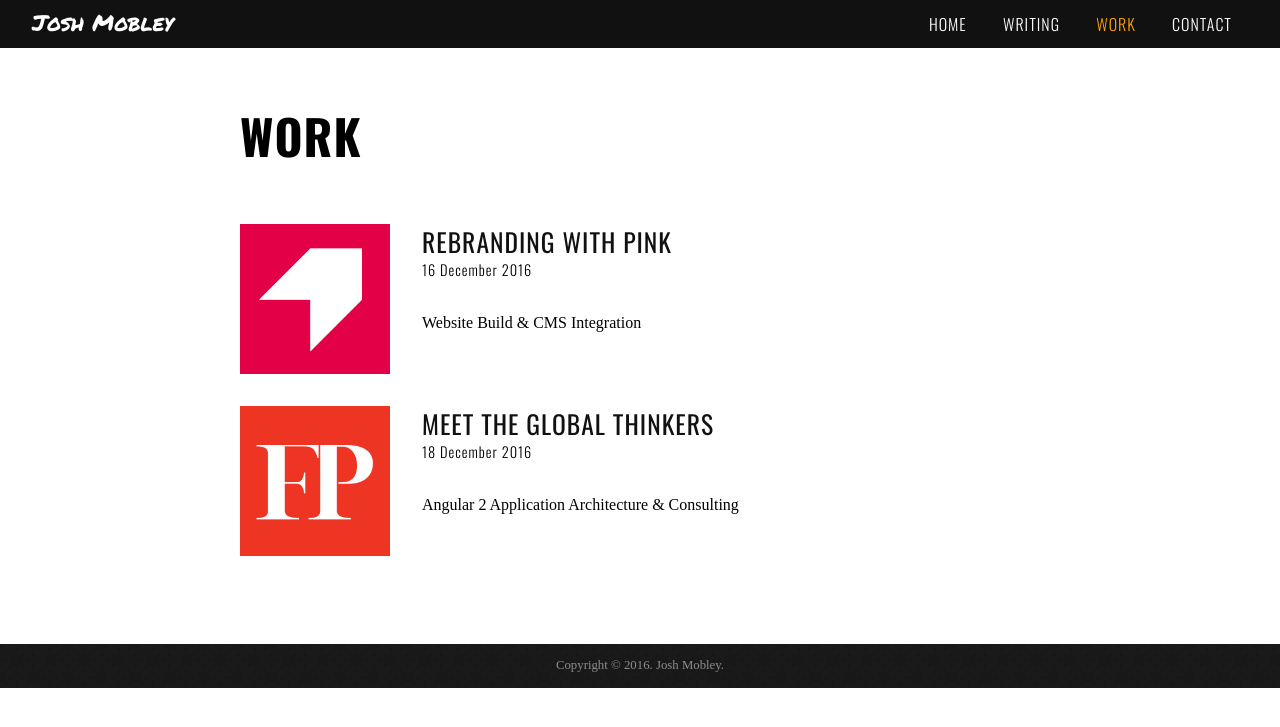
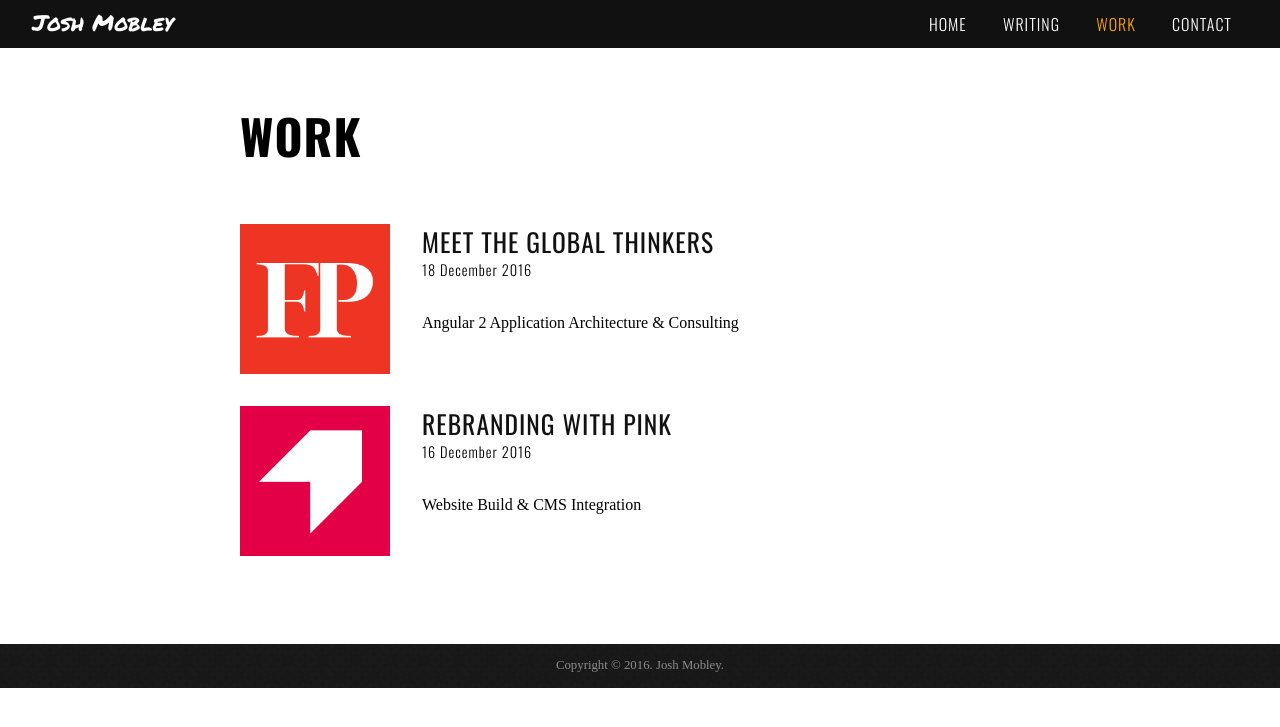
Before and after one commit to joshmobley/joshmobley.github.io, a Jekyll site: the page built from work.md, in a window 1280 px wide. Shown: the top 727 px of the page. Built offline with Jekyll 4.4.1, drawn with Linux system fonts in a browser that asks for light colours; some web fonts are replaced.

Commit message:
fixing reverse by date for work collection on home and archive

```diff
--- a/_layouts/archive.html
+++ b/_layouts/archive.html
@@ -6,8 +6,8 @@
     <h1>{{ page.title }}</h1>
 
     <div class="post-list">
-
-    {% for post in site[page.collection] %}
+    {% assign posts = site[page.collection] | sort: 'date' | reverse %}
+    {% for post in posts %}
         <div class="post-list-item">
             {% if post.thumbnail %}
                 <a href="{{ post.url }}">
--- a/_layouts/home.html
+++ b/_layouts/home.html
@@ -44,8 +44,8 @@
         <h2 class="center-small">Recent Work
             <a href="/work.html">All work &rarr;</a>
         </h2>
-
-        {% for post in site.work  limit: 3 %}
+        {% assign posts = site.work | limit: 3 | sort: 'date' | reverse %}
+        {% for post in posts %}
             <article class="l-third">
                 <div class="l-header">
                     <h3><a href="{{ post.url }}">{{ post.title }}</a></h3>
```
